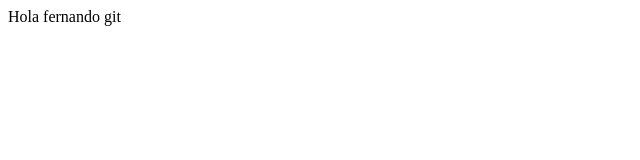
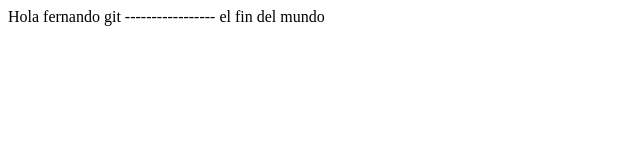
Before and after one commit to FerVarg24/HTML, a plain HTML site: page index.html in a window 1280 px wide. Shown: the whole page, without its empty margins (0-640 px from the left). Drawn offline with Linux system fonts and the light colour scheme.

Commit message:
Segunda version

```diff
--- a/index.html
+++ b/index.html
@@ -2,5 +2,7 @@
 	<head><title>Hola mundo git</title></head>
 	<body>
 		Hola fernando git
+		-----------------
+		el fin del mundo
 	</body>
 </html>
```
